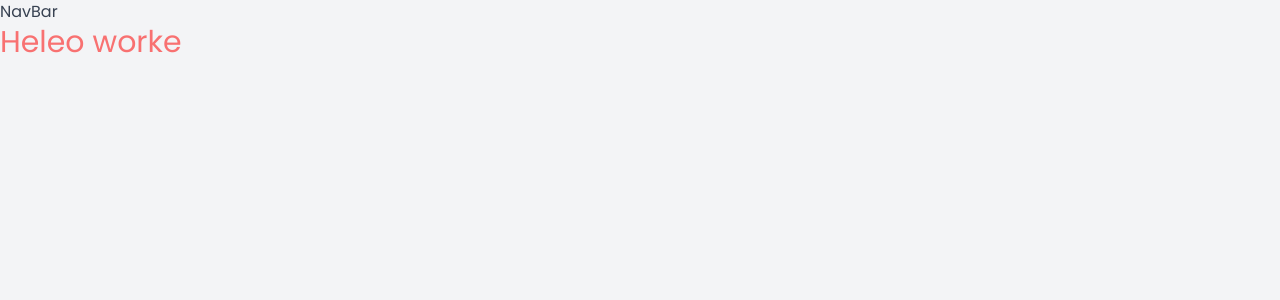
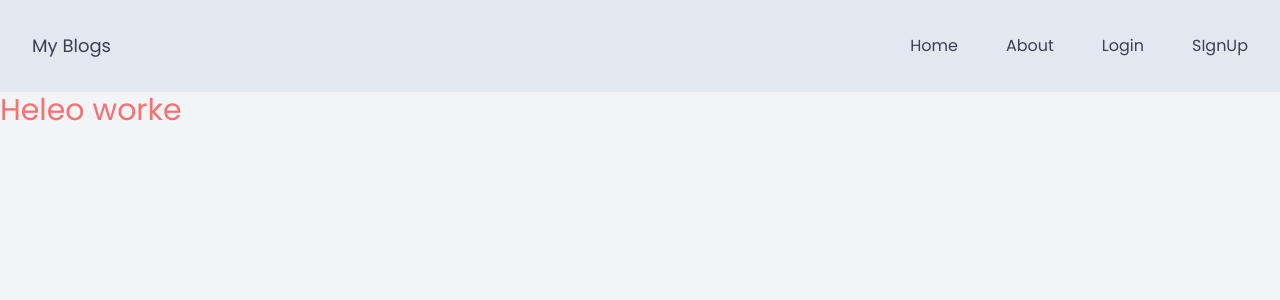
Before and after one commit to Sujan-Koirala021/eventique, a React (Vite) app in the folder client/: page / in a window 1280 px wide. Shown: the top 300 px of the page. Built offline with nearby package versions, Linux system fonts and the light colour scheme.

Commit message:
Nav setup

```diff
--- a/client/src/components/NavBar.jsx
+++ b/client/src/components/NavBar.jsx
@@ -2,7 +2,25 @@ import React from 'react'
 
 function NavBar() {
   return (
-    <div>NavBar</div>
+    <div className='bg-slate-200 '>
+        <div className='flex flex-row items-center justify-between p-2'>
+
+           <div className='m-6 text-lg'>
+             My Blogs
+            </div>
+            <div className='flex flex-row items-center justify-around'>
+
+
+        <div className='p-6'>Home</div>
+        <div className='p-6'>About</div>
+        <div className='p-6'>Login</div>
+        <div className='p-6'>SIgnUp</div>
+            </div>
+
+        </div>
+
+
+    </div>
   )
 }
 
```
